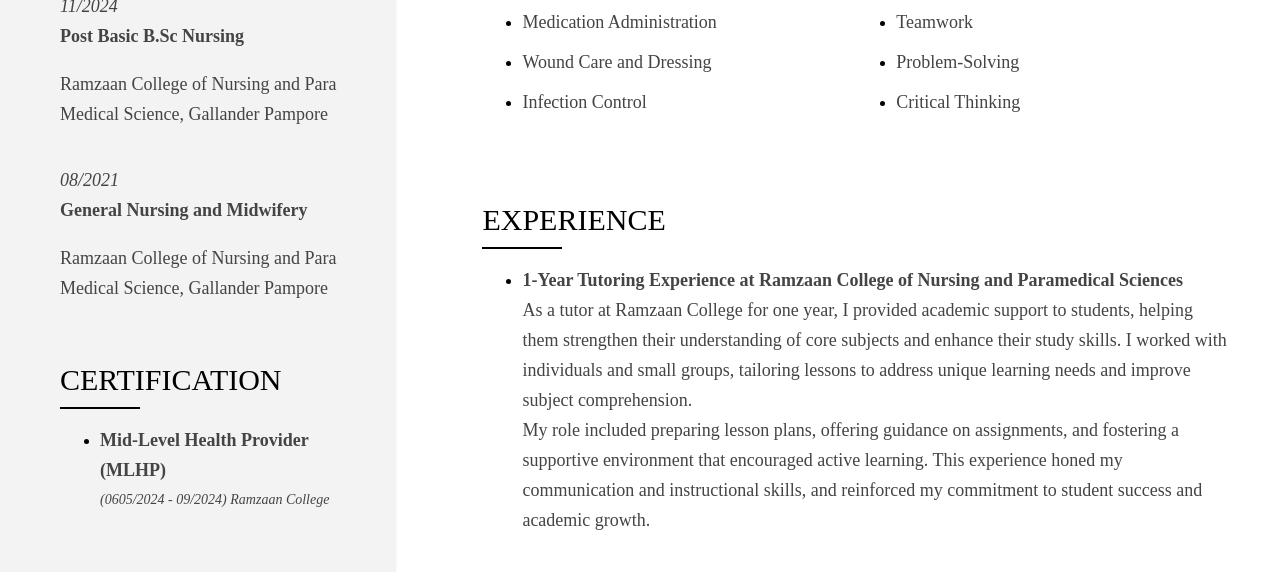
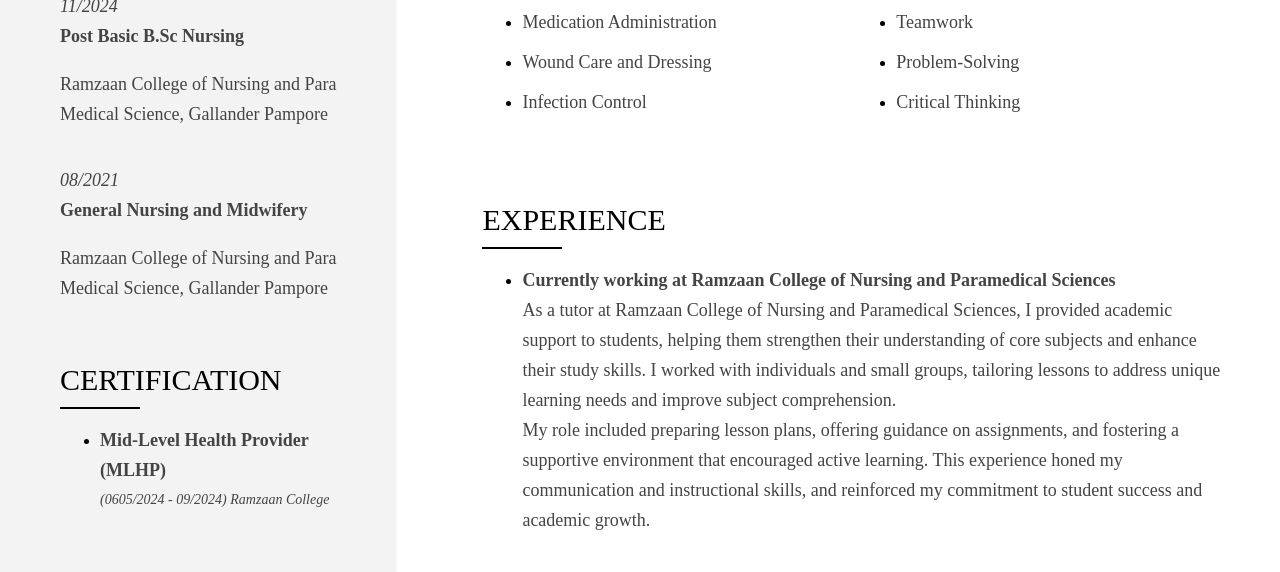
Before and after one commit to abunayeemwani/resume, a plain HTML site: page saima.html in a window 1280 px wide. Shown: the part 612-1184 px from the top of the page. Drawn offline with Linux system fonts and the light colour scheme.

Commit message:
Update saima resume

```diff
--- a/saima.html
+++ b/saima.html
@@ -256,8 +256,8 @@
 
                         <ul>
                             <li style="margin-top: 10px;">
-                                <span><strong>1-Year Tutoring Experience at Ramzaan College of Nursing and Paramedical Sciences</strong></span><br>
-                                <span>As a tutor at Ramzaan College for one year, I provided academic support to students, helping them strengthen their understanding of core subjects and enhance their study skills. I worked with individuals and small groups, tailoring lessons to address unique learning needs and improve subject comprehension.</span><br>
+                                <span><strong>Currently working at Ramzaan College of Nursing and Paramedical Sciences</strong></span><br>
+                                <span>As a tutor at Ramzaan College of Nursing and Paramedical Sciences, I provided academic support to students, helping them strengthen their understanding of core subjects and enhance their study skills. I worked with individuals and small groups, tailoring lessons to address unique learning needs and improve subject comprehension.</span><br>
                                 <span>My role included preparing lesson plans, offering guidance on assignments, and fostering a supportive environment that encouraged active learning. This experience honed my communication and instructional skills, and reinforced my commitment to student success and academic growth.</span><br>
                             </li>
                         </ul>
```
